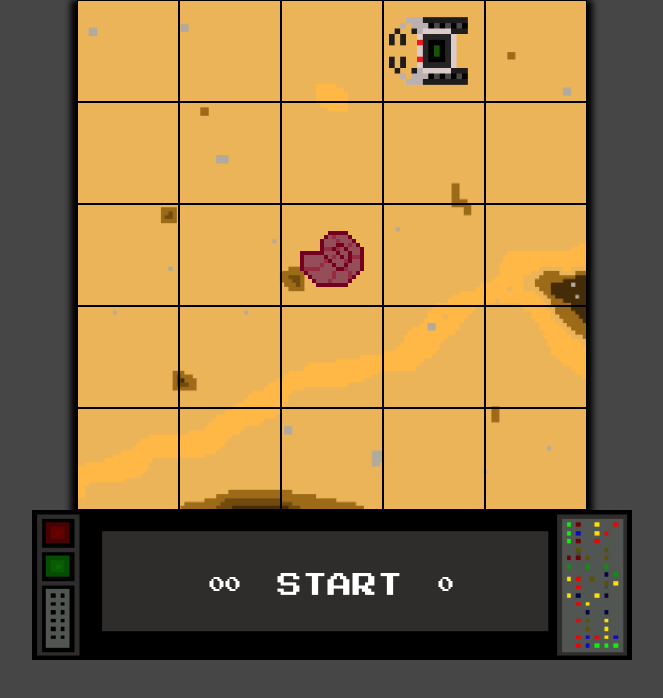
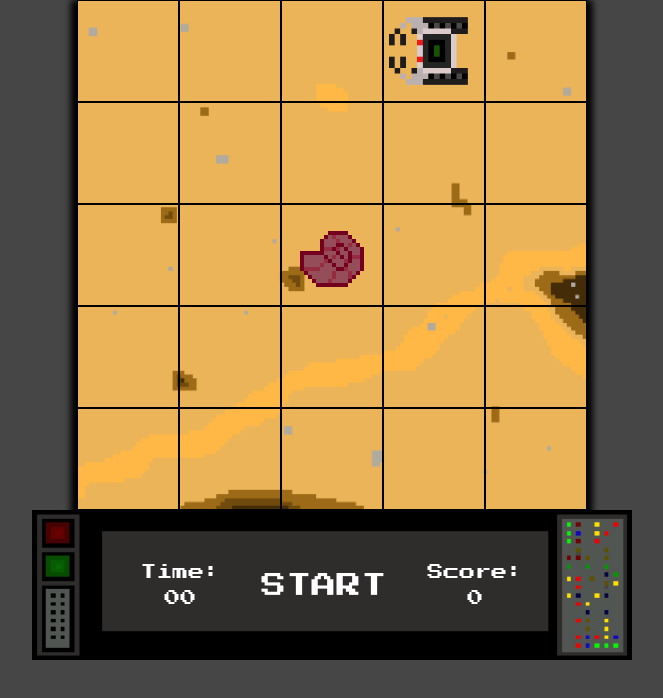
Before and after one commit to karlowski/robot-and-fossils, an Angular app: page / in a window 1280 px wide. Shown: the top 698 px of the page, without its empty margins (308-971 px from the left). Built offline with nearby package versions, Linux system fonts and the light colour scheme.

Commit message:
Fix description for numbers on panel

```diff
--- a/src/app/board/board.component.html
+++ b/src/app/board/board.component.html
@@ -22,6 +22,7 @@
       </div>
 
       <div class="time-panel">
+        <p *ngIf="!isGameOn">Time:</p>
         <p>{{ timeLeft | async | timing }}</p>
       </div>
 
@@ -36,6 +37,7 @@
       </app-player-panel>
 
       <div class="score-panel">
+        <p *ngIf="!isGameOn">Score:</p>
         <p>{{ score | async }}</p>
       </div>
     </div>
--- a/src/app/board/board.component.scss
+++ b/src/app/board/board.component.scss
@@ -59,9 +59,16 @@
 
       .time-panel, .score-panel {
         color: white;
+        display: flex;
+        flex-direction: column;
+        align-items: center;
 
         @media screen and (max-width: variables.$mobile) {
           display: none;
+        }
+
+        p {
+          margin: 5px;
         }
       }
     }
--- a/src/app/board/components/player-panel/player-panel.component.scss
+++ b/src/app/board/components/player-panel/player-panel.component.scss
@@ -31,7 +31,7 @@
         flex-direction: column;
         align-items: center;
         justify-content: space-evenly;
-        margin: 5px 30px;
+        margin: 5px 15px;
 
         .start-button {
             font-size: 22px;
```
